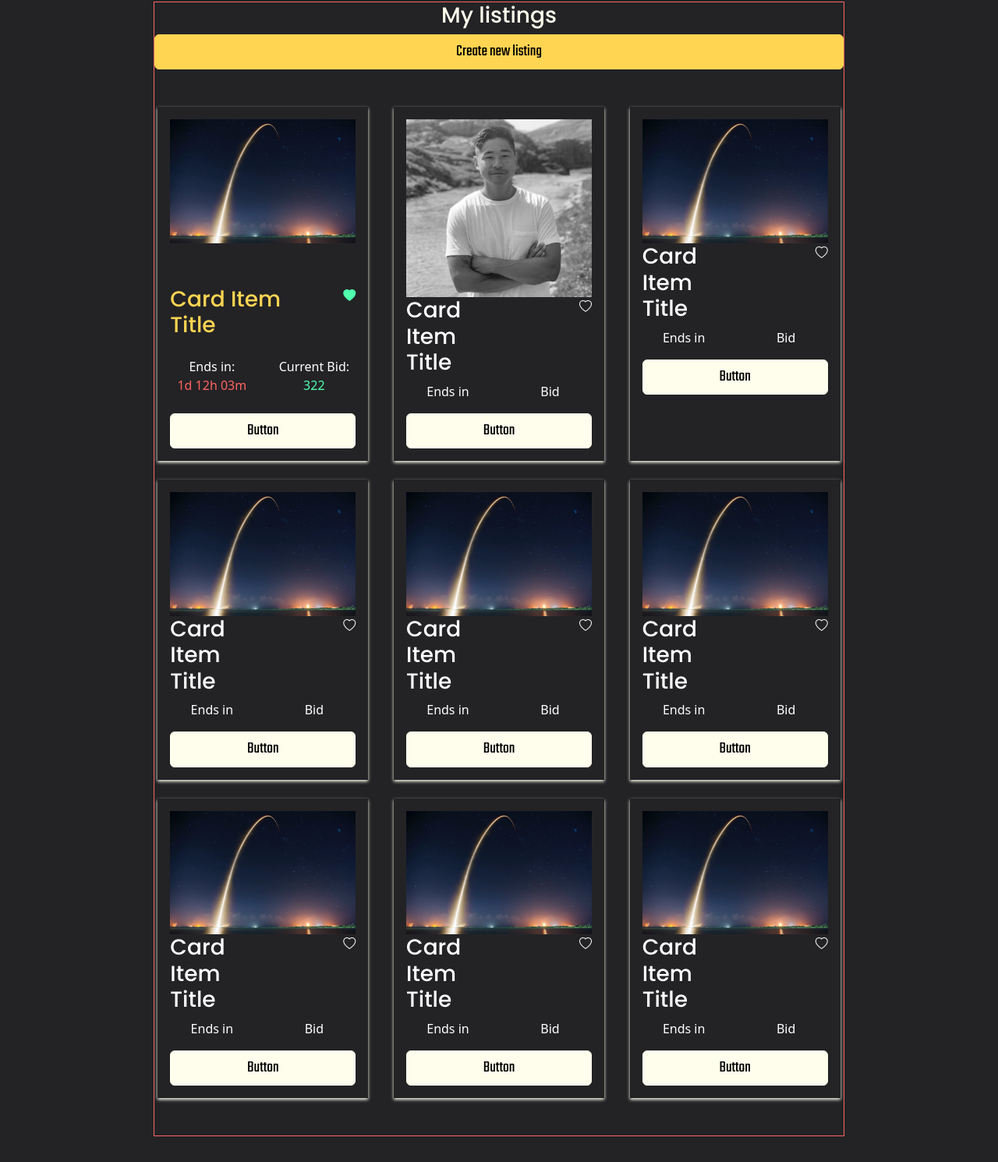
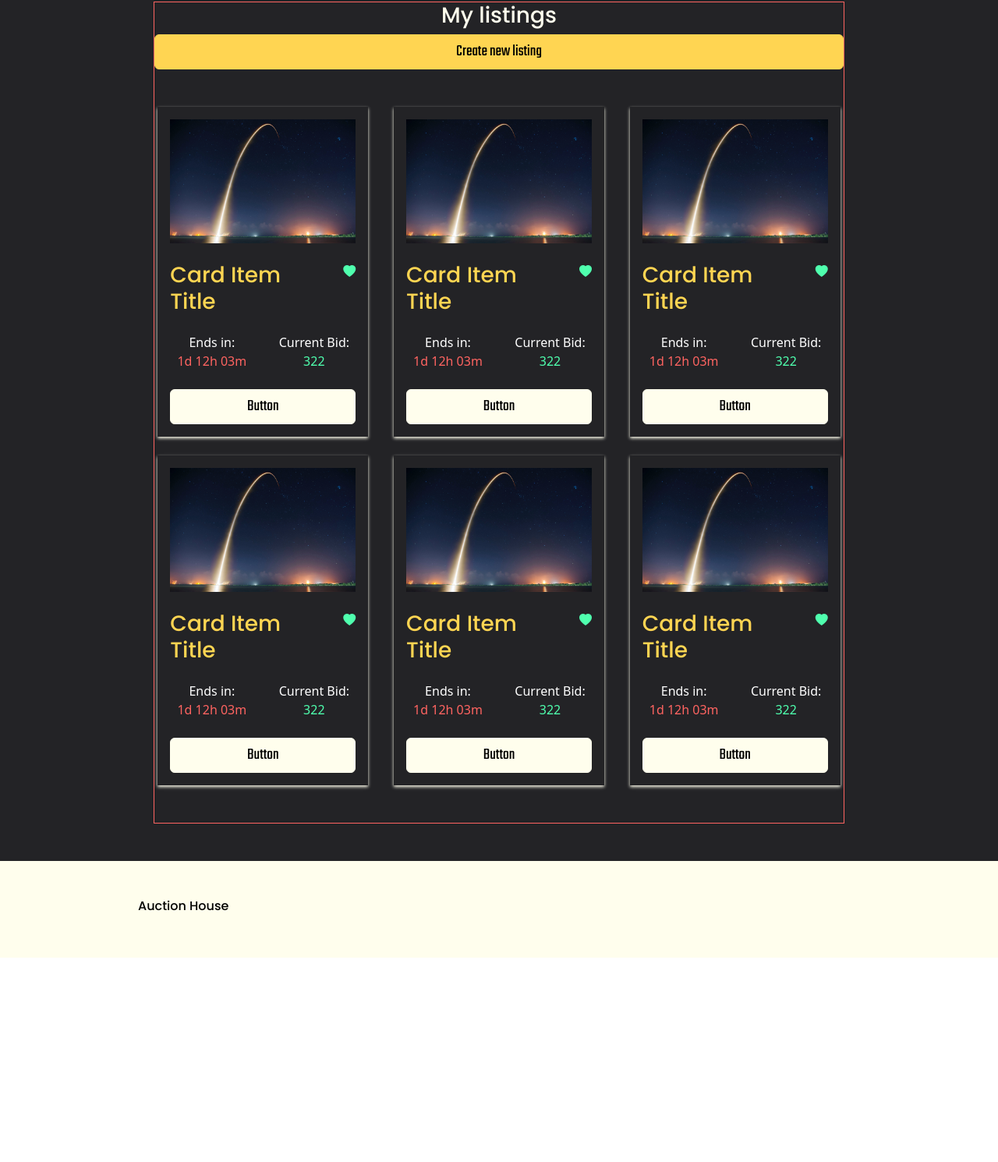
Before and after one commit to joakimlees/joakim-lee-sletten-semester-project-2, a website: page profile/index.html in a window 1280 px wide. Shown: the part 690-2180 px from the top of the page at 78% size. After the commit the page ends 1918 px from the top, so only its background shows below. Drawn offline with nearby package versions, Linux system fonts and the light colour scheme.

Commit message:
cards style update

```diff
--- a/profile/index.html
+++ b/profile/index.html
@@ -74,160 +74,130 @@
                   </div>
                 </div>
               </div>
-              <div class="custom-card-container shadow-sm p-3">
-                <div class="mx-auto">
-                  <img class="w-100" src="/profilbilde.png" alt="test" />
+              <div class="d-flex flex-column custom-card-container shadow-sm p-3">
+                <div class="mx-auto flex-grow-1">
+                  <img class="w-100" src="/test-image.jpg" alt="test" />
                 </div>
-                <div class="">
-                  <div class="row">
-                    <h3 class="col text-start">Card Item Title</h3>
-                    <p class="col bi bi-heart text-end"></p>
+                <div>
+                  <div class="row mt-4">
+                    <h3 class="text-primary col-10 text-start">Card Item Title</h3>
+                    <p class="col-2 bi bi-heart-fill text-success text-end"></p>
                   </div>
-                  <div class="row">
-                    <p class="col">Ends in</p>
-                    <p class="col">Bid</p>
+                  <div class="row mt-3">
+                    <p class="col">
+                      Ends in: <br />
+                      <span class="text-danger"> 1d 12h 03m</span>
+                    </p>
+                    <p class="col">
+                      Current Bid: <br />
+                      <span class="text-success">322</span>
+                    </p>
                   </div>
-                  <div class="row">
+                  <div class="row mt-2">
                     <div class="col">
                       <button class="btn btn-light w-100">Button</button>
                     </div>
                   </div>
                 </div>
               </div>
-              <div class="custom-card-container shadow-sm p-3">
-                <div class="mx-auto">
+              <div class="d-flex flex-column custom-card-container shadow-sm p-3">
+                <div class="mx-auto flex-grow-1">
                   <img class="w-100" src="/test-image.jpg" alt="test" />
                 </div>
-                <div class="">
-                  <div class="row">
-                    <h3 class="col text-start">Card Item Title</h3>
-                    <p class="col bi bi-heart text-end"></p>
+                <div>
+                  <div class="row mt-4">
+                    <h3 class="text-primary col-10 text-start">Card Item Title</h3>
+                    <p class="col-2 bi bi-heart-fill text-success text-end"></p>
                   </div>
-                  <div class="row">
-                    <p class="col">Ends in</p>
-                    <p class="col">Bid</p>
+                  <div class="row mt-3">
+                    <p class="col">
+                      Ends in: <br />
+                      <span class="text-danger"> 1d 12h 03m</span>
+                    </p>
+                    <p class="col">
+                      Current Bid: <br />
+                      <span class="text-success">322</span>
+                    </p>
                   </div>
-                  <div class="row">
+                  <div class="row mt-2">
                     <div class="col">
                       <button class="btn btn-light w-100">Button</button>
                     </div>
                   </div>
                 </div>
               </div>
-              <div class="custom-card-container shadow-sm p-3">
-                <div class="mx-auto">
+              <div class="d-flex flex-column custom-card-container shadow-sm p-3">
+                <div class="mx-auto flex-grow-1">
                   <img class="w-100" src="/test-image.jpg" alt="test" />
                 </div>
-                <div class="">
-                  <div class="row">
-                    <h3 class="col text-start">Card Item Title</h3>
-                    <p class="col bi bi-heart text-end"></p>
+                <div>
+                  <div class="row mt-4">
+                    <h3 class="text-primary col-10 text-start">Card Item Title</h3>
+                    <p class="col-2 bi bi-heart-fill text-success text-end"></p>
                   </div>
-                  <div class="row">
-                    <p class="col">Ends in</p>
-                    <p class="col">Bid</p>
+                  <div class="row mt-3">
+                    <p class="col">
+                      Ends in: <br />
+                      <span class="text-danger"> 1d 12h 03m</span>
+                    </p>
+                    <p class="col">
+                      Current Bid: <br />
+                      <span class="text-success">322</span>
+                    </p>
                   </div>
-                  <div class="row">
+                  <div class="row mt-2">
                     <div class="col">
                       <button class="btn btn-light w-100">Button</button>
                     </div>
                   </div>
                 </div>
               </div>
-              <div class="custom-card-container shadow-sm p-3">
-                <div class="mx-auto">
+              <div class="d-flex flex-column custom-card-container shadow-sm p-3">
+                <div class="mx-auto flex-grow-1">
                   <img class="w-100" src="/test-image.jpg" alt="test" />
                 </div>
-                <div class="">
-                  <div class="row">
-                    <h3 class="col text-start">Card Item Title</h3>
-                    <p class="col bi bi-heart text-end"></p>
+                <div>
+                  <div class="row mt-4">
+                    <h3 class="text-primary col-10 text-start">Card Item Title</h3>
+                    <p class="col-2 bi bi-heart-fill text-success text-end"></p>
                   </div>
-                  <div class="row">
-                    <p class="col">Ends in</p>
-                    <p class="col">Bid</p>
+                  <div class="row mt-3">
+                    <p class="col">
+                      Ends in: <br />
+                      <span class="text-danger"> 1d 12h 03m</span>
+                    </p>
+                    <p class="col">
+                      Current Bid: <br />
+                      <span class="text-success">322</span>
+                    </p>
                   </div>
-                  <div class="row">
+                  <div class="row mt-2">
                     <div class="col">
                       <button class="btn btn-light w-100">Button</button>
                     </div>
                   </div>
                 </div>
               </div>
-              <div class="custom-card-container shadow-sm p-3">
-                <div class="mx-auto">
+              <div class="d-flex flex-column custom-card-container shadow-sm p-3">
+                <div class="mx-auto flex-grow-1">
                   <img class="w-100" src="/test-image.jpg" alt="test" />
                 </div>
-                <div class="">
-                  <div class="row">
-                    <h3 class="col text-start">Card Item Title</h3>
-                    <p class="col bi bi-heart text-end"></p>
+                <div>
+                  <div class="row mt-4">
+                    <h3 class="text-primary col-10 text-start">Card Item Title</h3>
+                    <p class="col-2 bi bi-heart-fill text-success text-end"></p>
                   </div>
-                  <div class="row">
-                    <p class="col">Ends in</p>
-                    <p class="col">Bid</p>
+                  <div class="row mt-3">
+                    <p class="col">
+                      Ends in: <br />
+                      <span class="text-danger"> 1d 12h 03m</span>
+                    </p>
+                    <p class="col">
+                      Current Bid: <br />
+                      <span class="text-success">322</span>
+                    </p>
                   </div>
-                  <div class="row">
-                    <div class="col">
-                      <button class="btn btn-light w-100">Button</button>
-                    </div>
-                  </div>
-                </div>
-              </div>
-              <div class="custom-card-container shadow-sm p-3">
-                <div class="mx-auto">
-                  <img class="w-100" src="/test-image.jpg" alt="test" />
-                </div>
-                <div class="">
-                  <div class="row">
-                    <h3 class="col text-start">Card Item Title</h3>
-                    <p class="col bi bi-heart text-end"></p>
-                  </div>
-                  <div class="row">
-                    <p class="col">Ends in</p>
-                    <p class="col">Bid</p>
-                  </div>
-                  <div class="row">
-                    <div class="col">
-                      <button class="btn btn-light w-100">Button</button>
-                    </div>
-                  </div>
-                </div>
-              </div>
-              <div class="custom-card-container shadow-sm p-3">
-                <div class="mx-auto">
-                  <img class="w-100" src="/test-image.jpg" alt="test" />
-                </div>
-                <div class="">
-                  <div class="row">
-                    <h3 class="col text-start">Card Item Title</h3>
-                    <p class="col bi bi-heart text-end"></p>
-                  </div>
-                  <div class="row">
-                    <p class="col">Ends in</p>
-                    <p class="col">Bid</p>
-                  </div>
-                  <div class="row">
-                    <div class="col">
-                      <button class="btn btn-light w-100">Button</button>
-                    </div>
-                  </div>
-                </div>
-              </div>
-              <div class="custom-card-container shadow-sm p-3">
-                <div class="mx-auto">
-                  <img class="w-100" src="/test-image.jpg" alt="test" />
-                </div>
-                <div class="">
-                  <div class="row">
-                    <h3 class="col text-start">Card Item Title</h3>
-                    <p class="col bi bi-heart text-end"></p>
-                  </div>
-                  <div class="row">
-                    <p class="col">Ends in</p>
-                    <p class="col">Bid</p>
-                  </div>
-                  <div class="row">
+                  <div class="row mt-2">
                     <div class="col">
                       <button class="btn btn-light w-100">Button</button>
                     </div>
```
